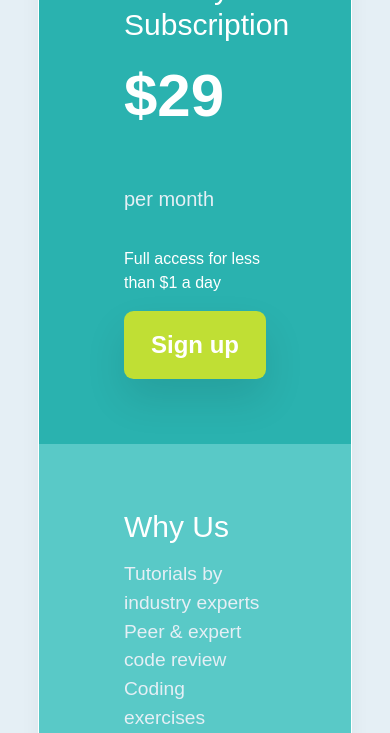
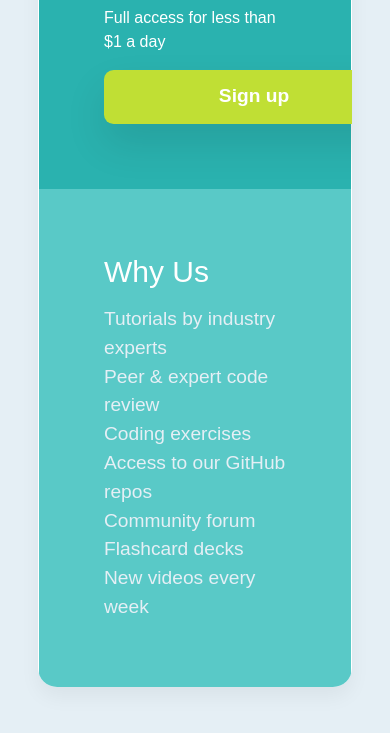
Before and after one commit to rohitdubey1352/single-price-grid-challenge, a plain HTML site: page index.html in a window 390 px wide. Shown: the part 747-1480 px from the top of the page. Drawn offline with nearby package versions, Linux system fonts and the light colour scheme.

Commit message:
Last change

```diff
--- a/style.css
+++ b/style.css
@@ -66,7 +66,7 @@ p {
   color: #fff;
   padding: 1rem;
   font-size: 1.5rem;
-  font-weight: 725;
+  font-weight: 700;
   text-align: center;
   border-radius: .6rem;
   background-color: var(--bright-yellow-color);
@@ -122,7 +122,7 @@ p {
 
 .part1{
   background-color: var(--primary-cyan);
-  padding: 65px 85px;
+  padding: 65px 65px;
   color: #ffffff;
 }
 
@@ -145,7 +145,8 @@ p {
 .part2{
   background-color: var(--cyan-light);
   color: #ffffff;
-  padding: 65px 85px;
+  padding: 65px 65px;
+
 }
 
 .part2 h2 {
@@ -245,9 +246,31 @@ p {
     font-size: 1.4rem;
   }
   .header_content p{
-    font-size: 1.2rem;
+    font-size: 1rem;
   }
   .first_div{
     height: 100%;
   }
+  .part1 button{
+    width: 300px;
+    border: none;
+    outline: none;
+    color: #fff;
+    margin: auto;
+    padding: .8rem;
+    font-size: 1.2rem;
+    font-weight: 700;
+  }
+
+  .part1 .text{
+    font-size: 1rem;
+  }
+
+  .part1 h2{
+    font-size: 1.4rem;
+  }
+
+  .part1 .price{
+    font-size: 2rem;
+  }
 }
```
